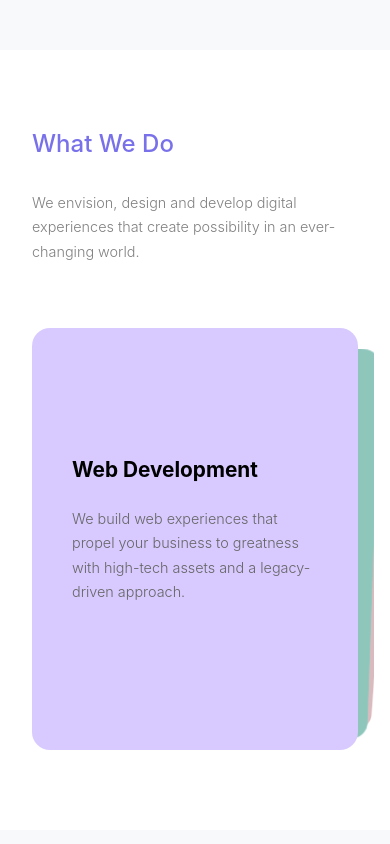
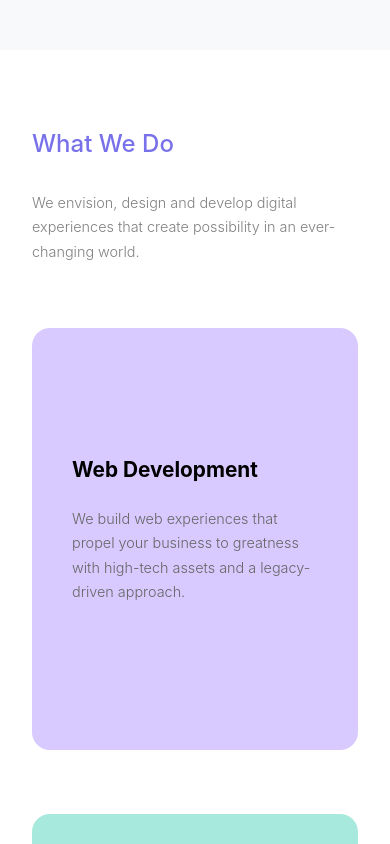
Before and after one commit to SidharthGusain/5DigitsSolutions, a plain HTML site: page about.html in a window 390 px wide. Shown: the part 2580-3424 px from the top of the page. Drawn offline with nearby package versions, Linux system fonts and the light colour scheme; files whose address does not match are found by name; a web font is replaced by a local one.

Commit message:
minor navigation changes in js and changed 'what we do' section of about us page

```diff
--- a/about.html
+++ b/about.html
@@ -27,6 +27,9 @@
     <link rel="stylesheet" href="css/style.css" />
     <link rel="stylesheet" href="css/custom-style.css" />
 
+    <style>
+
+    </style>
 </head>
 
 <body data-spy="scroll" data-target=".site-navbar-target" data-offset="300">
@@ -263,7 +266,7 @@
         </div>
 
         <div class="site-section py-10">
-            <div class="container overflow-hidden">
+            <div class="container">
                 <div class="row" data-aos="fade-up" data-aos-delay="">
                     <div class="col-lg-4">
                         <h3 class="about_us__title text-dpurple">
@@ -277,8 +280,8 @@
                 </div>
                 <div class="row">
                     <div class="col-lg-12">
-                        <div class="swiper our_tech_swiper">
-                            <div class="swiper-wrapper">
+                        <div class="our_tech_swiper">
+                            <div class="swiper__wrapper">
 
                                 <div class="swiper-slide" id="our_tech_swiper01">
                                     <div class="swiper-text">
@@ -460,14 +463,6 @@
     <script src="https://cdn.jsdelivr.net/npm/swiper@11/swiper-bundle.min.js"></script>
     <script src="js/main.js"></script>
 
-    <script>
-        var swiper = new Swiper(".our_tech_swiper", {
-            effect: "cards",
-            loop: true,
-            grabCursor: true,
-        });
-    </script>
-
 </body>
 
 </html>
--- a/css/custom-style.css
+++ b/css/custom-style.css
@@ -581,19 +581,25 @@ header.shrink .site-logo img {
   color: #fff;
   padding: 65px 90px;
   gap: 95px;
+  position: sticky;
+  margin-bottom: 4rem;
 }
 
 #our_tech_swiper01 {
   background-color: #d8caff;
+  top: 15rem;
 }
 #our_tech_swiper02 {
   background-color: #a7e9dd;
+  top: 19rem;
 }
 #our_tech_swiper03 {
   background-color: #ffdbdf;
+  top: 23rem;
 }
 #our_tech_swiper04 {
   background-color: #d2fba4;
+  top: 27rem;
 }
 
 .our_tech_swiper .swiper__title {
@@ -816,10 +822,6 @@ header.shrink .site-logo img {
   .about_us__text {
     font-size: 0.9rem;
   }
-  .overflow-hidden {
-    overflow-y: hidden;
-    overflow-x: hidden;
-  }
   .gallery--grid {
     grid-gap: 20px 70px;
     grid-template-columns: repeat(1, 1fr);
@@ -873,6 +875,18 @@ header.shrink .site-logo img {
     padding: 40px;
     gap: 45px;
   }
+  #our_tech_swiper01 {
+    top: 100px;
+  }
+  #our_tech_swiper02 {
+    top: 150px;
+  }
+  #our_tech_swiper03 {
+    top: 200px;
+  }
+  #our_tech_swiper04 {
+    top: 250px;
+  }
   .our_tech_swiper .swiper__title {
     font-size: 1.3rem;
   }
--- a/js/main.js
+++ b/js/main.js
@@ -272,7 +272,7 @@ jQuery(document).ready(function($) {
   var OnePageNavigation = function() {
     var navToggler = $('.site-menu-toggle');
    	$("body").on("click", ".main-menu li a[href^='#'], .smoothscroll[href^='#'], .site-mobile-menu .site-nav-wrap li a", function(e) {
-      e.preventDefault();
+    //   e.preventDefault();
 
       var hash = this.hash;
 
@@ -294,7 +294,7 @@ jQuery(document).ready(function($) {
 
   		var st = $(this).scrollTop();
 
-  		if (st > 100) {
+  		if (st > 85) {
   			$('.js-sticky-header').addClass('shrink');
   		} else {
   			$('.js-sticky-header').removeClass('shrink');
```
